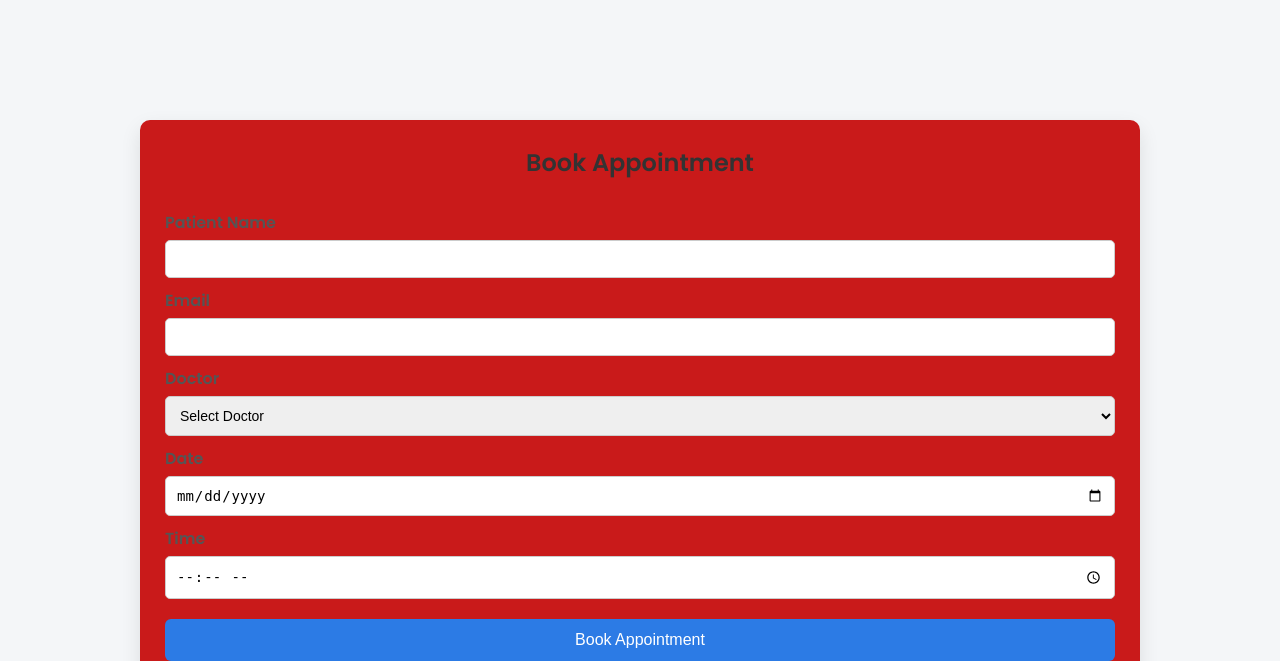
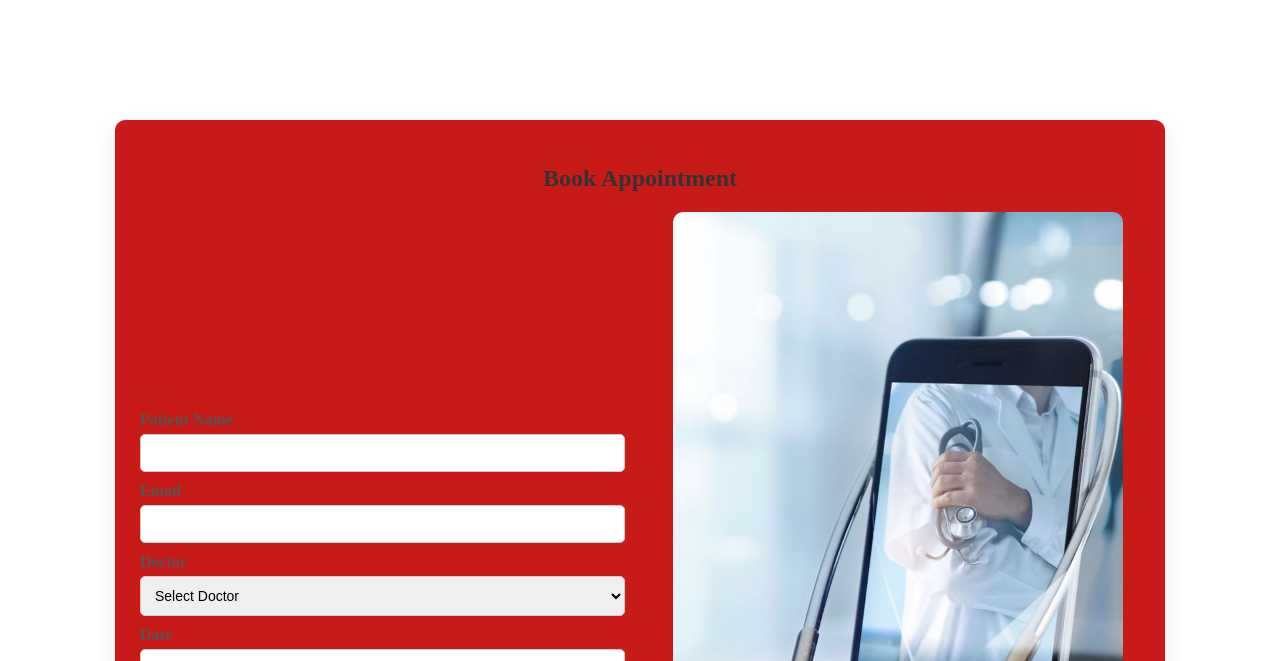
Before and after one commit to DivyaAhire11/AppointEase, a PHP site: page /Pages/bookAppoint.php in a window 1280 px wide. Shown: the top 661 px of the page. Run offline with PHP 8.4, Linux system fonts and the light colour scheme; grey boxes are pictures that could not be loaded.

Commit message:
ABout Booking System

```diff
--- a/Pages/bookAppoint.php
+++ b/Pages/bookAppoint.php
@@ -5,12 +5,14 @@
     <meta charset="UTF-8">
     <meta name="viewport" content="width=device-width, initial-scale=1.0">
     <title>Book Appointment</title>
-    <link rel="stylesheet" href="../style.css">
+    <link rel="stylesheet" href="../Style/bookAppoint.css">
 </head>
 
 <body>
     <div class="book-appointment">
         <h2>Book Appointment</h2>
+
+        <div class="book-content">
             <form action="AppointBook.php" method="post">
                 <label>Patient Name </label>
                 <input type="text" name="patient_name" required>
@@ -34,8 +36,9 @@
                 <button type="submit" name="submit">Book Appointment</button>
 
             </form>
-        <div>
+            <div class="book-img">
                 <img src="../images/MedicineTechnology.jpg" alt="Medical Technology" height="500px">
+            </div>
         </div>
     </div>
 </body>
--- a/style.css
+++ b/style.css
@@ -6,7 +6,7 @@
 @import "Style/responsive.css";
 @import "Style/page2.css";
 @import "Style/footer.css";
-@import "Style/bookAppoint.css";
+/* @import "Style/bookAppoint.css"; */
 
 
 * {
```
Also changed, not shown: Style/navbar.css (+11 -4 lines), images/MedicineTechnology.jpg (added). Lines whose indentation alone changed are shown as unchanged.
